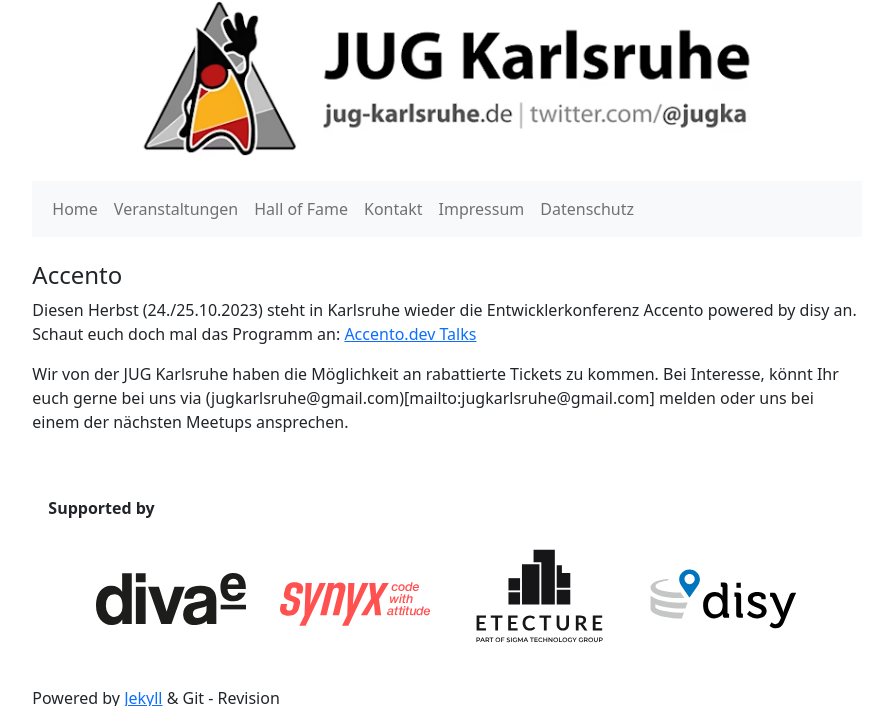
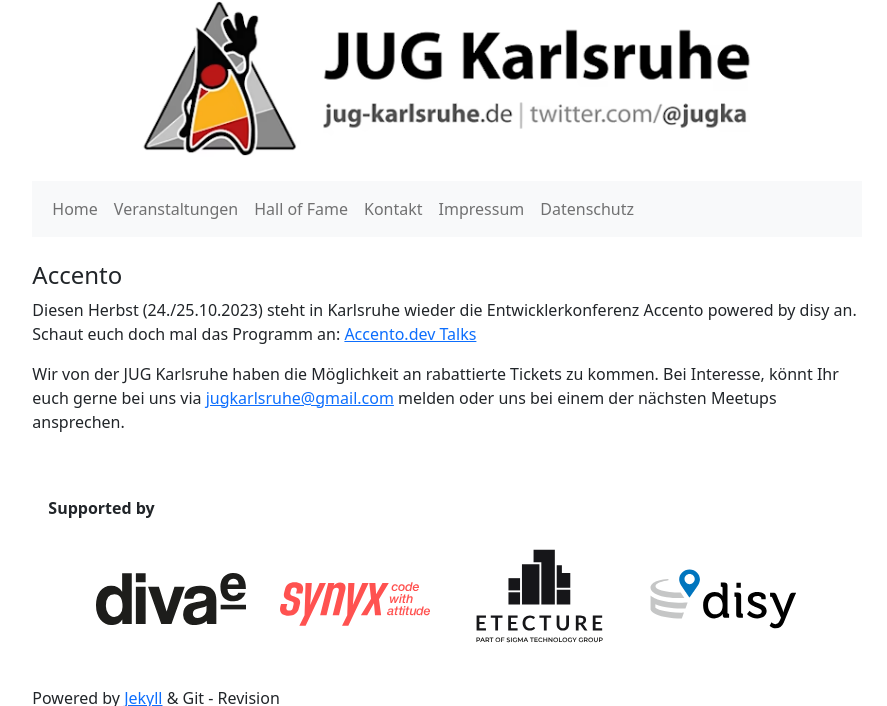
Before and after one commit to jugka/jugka-site, a Jekyll site: the page built from _posts/news/2023-07-12-accento.markdown, in a window 1280 px wide, cut to the strip 0-706 px from the top of the page. Shown: the whole strip, without its empty margins (193-1080 px from the left). Built offline with Jekyll 4.4.1, drawn with Linux system fonts in a browser that asks for light colours.

Commit message:
fixed links

```diff
--- a/_posts/news/2023-07-12-accento.markdown
+++ b/_posts/news/2023-07-12-accento.markdown
@@ -8,4 +8,4 @@
 Diesen Herbst (24./25.10.2023) steht in Karlsruhe wieder die Entwicklerkonferenz Accento powered by disy an.
 Schaut euch doch mal das Programm an: [Accento.dev Talks](https://2023.accento.dev/talks/)
 
-Wir von der JUG Karlsruhe haben die Möglichkeit an rabattierte Tickets zu kommen. Bei Interesse, könnt Ihr euch gerne bei uns via  (jugkarlsruhe@gmail.com)[mailto:jugkarlsruhe@gmail.com] melden oder uns bei einem der nächsten Meetups ansprechen.
+Wir von der JUG Karlsruhe haben die Möglichkeit an rabattierte Tickets zu kommen. Bei Interesse, könnt Ihr euch gerne bei uns via  [jugkarlsruhe@gmail.com](mailto:jugkarlsruhe@gmail.com) melden oder uns bei einem der nächsten Meetups ansprechen.
```
